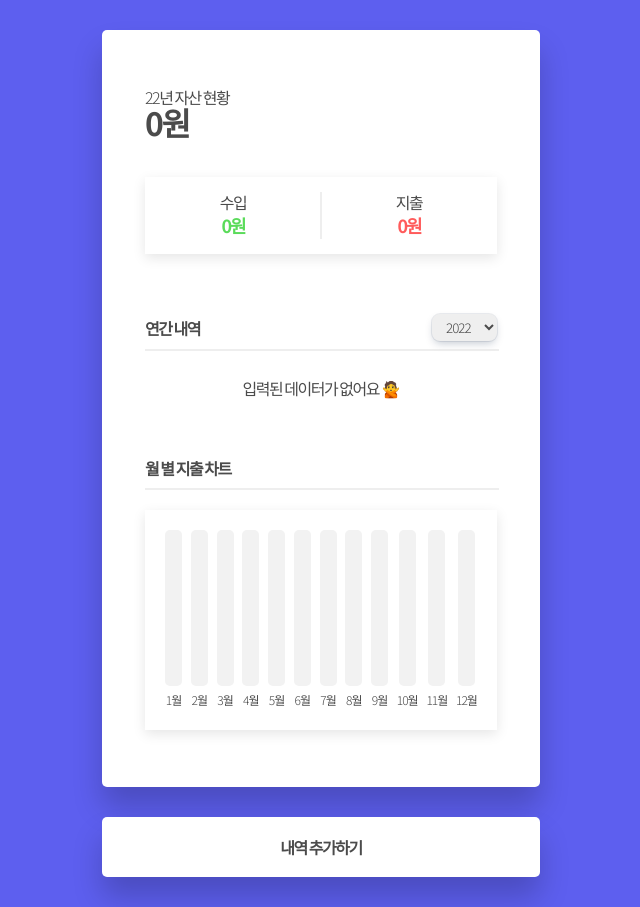
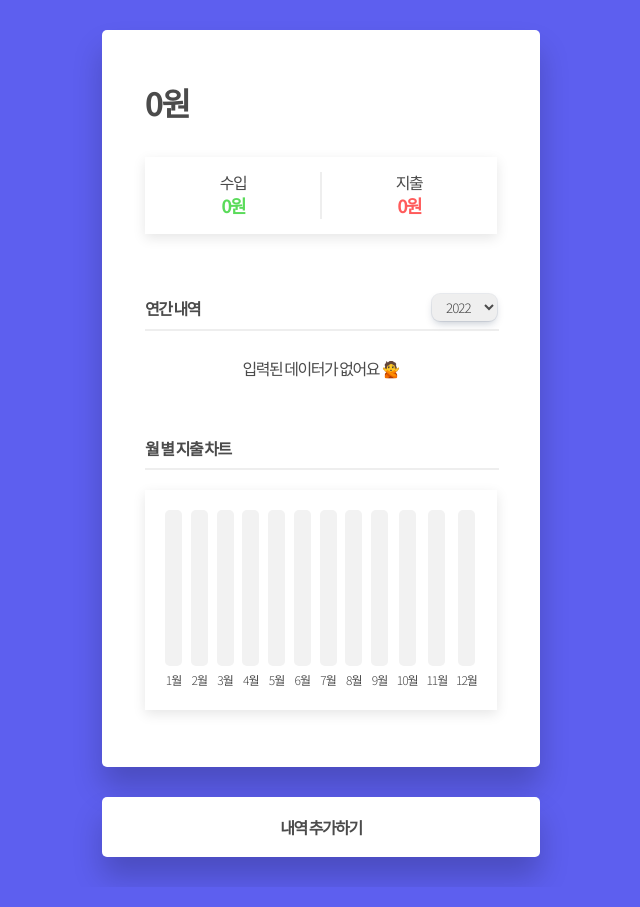
Before and after one commit to sypear/my-pocket, a React (Create React App) app: page / in a window 1280 px wide. Shown: the whole page, without its empty margins (319-959 px from the left). Built offline with nearby package versions, Linux system fonts and the light colour scheme.

Commit message:
:art: pocket status를 감싸는 부모 div 추가 및 title, detail 클래스명 변경

```diff
--- a/src/components/Pocket/PocketStatus.css
+++ b/src/components/Pocket/PocketStatus.css
@@ -1,18 +1,18 @@
-.title {
+.pocket__status-title {
     display: flex;
     flex-flow: column;
     justify-content: center;
     margin-bottom: 40px;
 }
 
-.detail {
+.pocket__status-detail {
     display: flex;
     padding: 15px 0;
     margin-bottom: 60px;
     box-shadow: rgba(0, 0, 0, 0.1) 0px 4px 12px;
 }
 
-.detail::before {
+.pocket__status-detail::before {
     content: "";
     position: absolute;
     left: 50%;
@@ -23,7 +23,7 @@
     border: 1px solid #DEDEDE;
 }
 
-.detail-desc {
+.pocket__status-detail--desc {
     display: flex;
     flex-flow: column;
     justify-content: center;
--- a/src/components/Pocket/PocketStatus.js
+++ b/src/components/Pocket/PocketStatus.js
@@ -30,23 +30,22 @@ const PocketStatus = (props) => {
     }, [props.assets]);
 
     return (
-        <>
-            <div className="title">
-                <h1 className="fs-normal fw-light">{year}년 자산 현황</h1>
+        <div className="pocket__status">
+            <div className="pocket__status-title">
                 <strong className="fs-title">{addComma(totalAssets.toString())}원</strong>
             </div>
 
-            <div className="detail">
-                <div className="detail-desc">
+            <div className="pocket__status-detail">
+                <div className="pocket__status-detail--desc">
                     <span className="fs-normal fw-light">수입</span>
                     <strong className="fs-emphasis fc-green">{addComma(totalIncome.toString())}원</strong>
                 </div>
-                <div className="detail-desc">
+                <div className="pocket__status-detail--desc">
                     <span className="fs-normal fw-light">지출</span>
                     <strong className="fs-emphasis fc-red">{addComma(totalExpense.toString())}원</strong>
                 </div>
             </div>
-        </>
+        </div>
     );
 };
 
```
